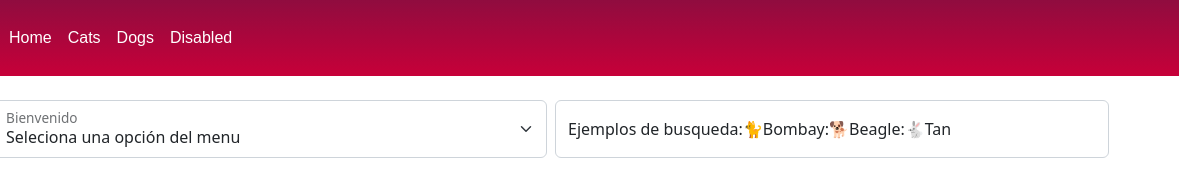
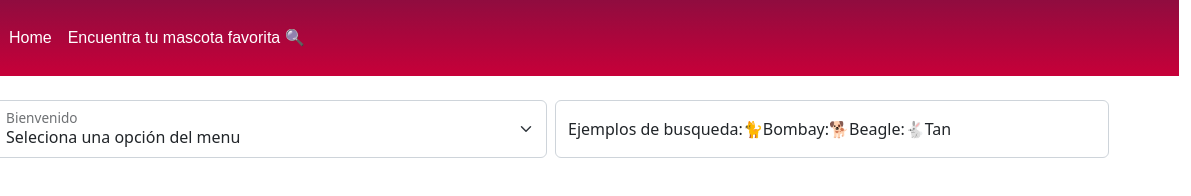
Before and after one commit to LuisEML/AWP_10A, a plain HTML site: page busqueda.html in a window 1280 px wide. Shown: the full height of the page, 89-1280 px from the left. Drawn offline with nearby package versions, Linux system fonts and the light colour scheme.

Commit message:
se olvido

```diff
--- a/busqueda.html
+++ b/busqueda.html
@@ -31,13 +31,7 @@
                     <a class="nav-link active" aria-current="page" href="index.html">Home</a>
                   </li>
                   <li class="nav-item">
-                    <a class="nav-link" href="gatos.html">Cats</a>
-                  </li>
-                  <li class="nav-item">
-                    <a class="nav-link" href="perros.html">Dogs</a>
-                  </li>
-                  <li class="nav-item">
-                    <a class="nav-link disabled">Disabled</a>
+                    <a class="nav-link" href="busqueda.html">Encuentra tu mascota favorita 🔍</a>
                   </li>
                 </ul>
               </div>
```
